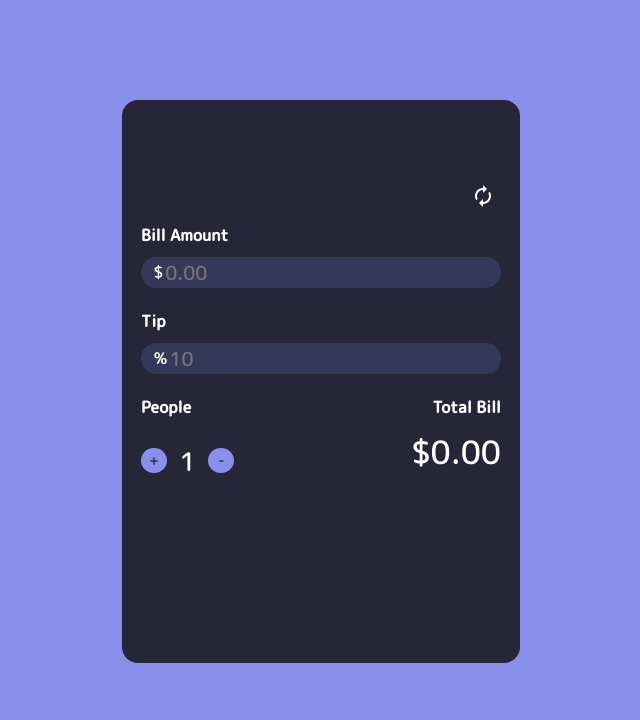
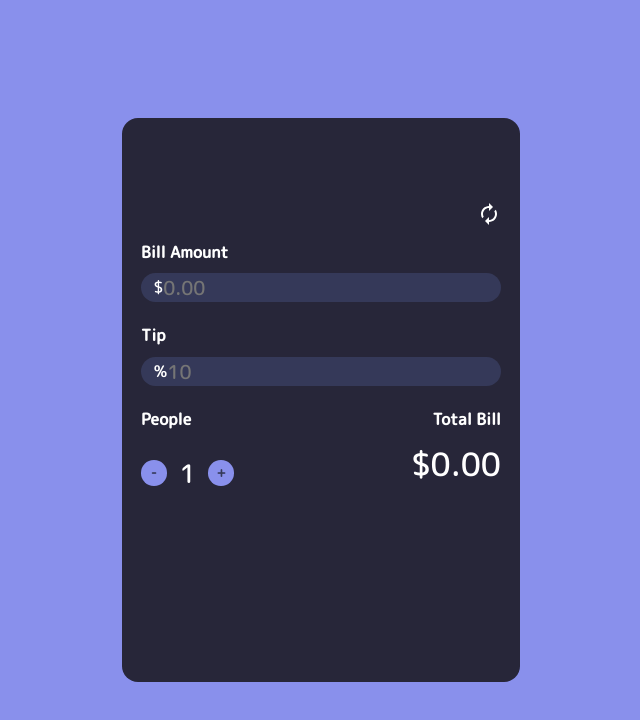
Before and after one commit to chibuikemmonu/tip-calculator, a plain HTML site: page index.html in a window 1280 px wide. Shown: the whole page, without its empty margins (319-959 px from the left). Drawn offline with Linux system fonts and the light colour scheme.

Commit message:
updated style.css

```diff
--- a/css/style.css
+++ b/css/style.css
@@ -1,10 +1,17 @@
 * {
   font-family: "M PLUS Rounded 1c", Avenir Next, Helvetica, sans-serif;
   color: white;
+  margin: 0;
+  padding: 0;
 }
 
 body {
   background: #8990ec;
+  display: flex;
+  align-items: center;
+  justify-content: center;
+  min-height: 100vh;
+  /* padding: 10px; */
 }
 
 .wrapper {
@@ -14,7 +21,7 @@ body {
   background: #272639;
   border-radius: 1rem;
   padding: 1.2rem;
-  margin: 100px auto;
+  margin: 10px;
 }
 
 #topContainer {
@@ -104,8 +111,9 @@ body {
 
 .buttonContainer {
   background: #8990ec;
-  display: grid;
-  place-items: center;
+  display: flex;
+  align-items: center;
+  justify-content: center;
   width: 1.6rem;
   height: 1.6rem;
   border-radius: 50%;
@@ -114,6 +122,8 @@ body {
 .splitButton {
   background: none;
   border: none;
+  width: 100%;
+  height: 100%;
 }
 
 .controls {
--- a/index.html
+++ b/index.html
@@ -61,14 +61,15 @@
           <div class="title">People</div>
           <div class="controls">
             <span class="buttonContainer">
-              <button class="splitButton" onclick="increasePeople()">
-                <span class="buttonText">+</span>
+              <button class="splitButton" onclick="decreasePeople()">
+                <span class="buttonText">-</span>
               </button>
             </span>
             <span class="splitAmount" id="numberOfPeople"></span>
+
             <span class="buttonContainer">
-              <button class="splitButton" onclick="decreasePeople()">
-                <span class="buttonText">-</span>
+              <button class="splitButton" onclick="increasePeople()">
+                <span class="buttonText">+</span>
               </button>
             </span>
           </div>
```
